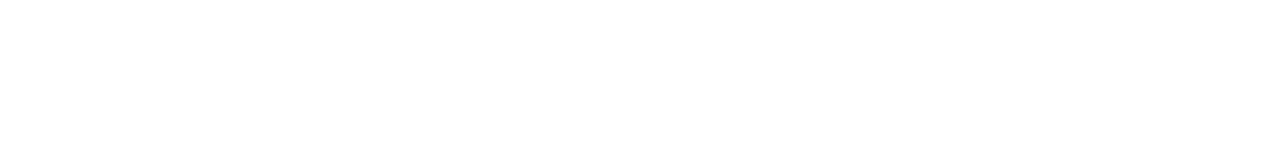
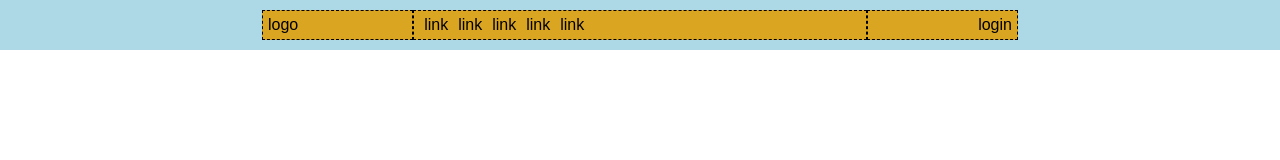
Before and after one commit to Antonio-Italiano/htmlcss-struttura-discord, a plain HTML site: page index.html in a window 1280 px wide. Drawn offline with Linux system fonts and the light colour scheme.

Commit message:
Add header

```diff
--- a/css/style.css
+++ b/css/style.css
@@ -1,13 +1,53 @@
 /* Resest */
 * {
-   margin: 0;
-   padding: 0;
-   box-sizing: border-box;
+    margin: 0;
+    padding: 0;
+    box-sizing: border-box;
 }
 
 /* Generics */
 body {
-   font-family: sans-serif;
+    font-family: sans-serif;
 }
 
 /* Utils */
+.container {
+    width: 60%;
+    margin: 0 auto;
+
+}
+.flex {
+    display: flex;
+}
+
+.home {
+    background-color: #ADD8E6;
+    min-height: 50px;
+    padding: 10px;
+}
+
+.w-20 {
+    width: 20%;
+}
+
+.w-60 {
+    width: 60%;
+}
+
+.logo,
+.link,
+.login {
+    background-color: #DAA520;
+    border: 1px dashed;
+    min-height: 30px;
+    padding: 5px;
+}
+.a-link {
+    text-decoration: none;
+    padding: 0 5px;
+    color: black;
+    justify-content: center;
+}
+.login {
+    justify-content: flex-end;
+}
--- a/index.html
+++ b/index.html
@@ -11,6 +11,19 @@
     <link rel="stylesheet" href="css/style.css">
 </head>
 <body>
+    <header class="home">
+        <div class="container flex">
+            <div class="logo w-20">logo</div>
+            <div class="link w-60 flex">
+                <a href="#" class="a-link">link</a>
+                <a href="#" class="a-link">link</a>
+                <a href="#" class="a-link">link</a>
+                <a href="#" class="a-link">link</a>
+                <a href="#" class="a-link">link</a>
+            </div>
+            <div class="login w-20 flex">login</div>
+        </div>
+    </header>
 
 </body>
 </html>
```
